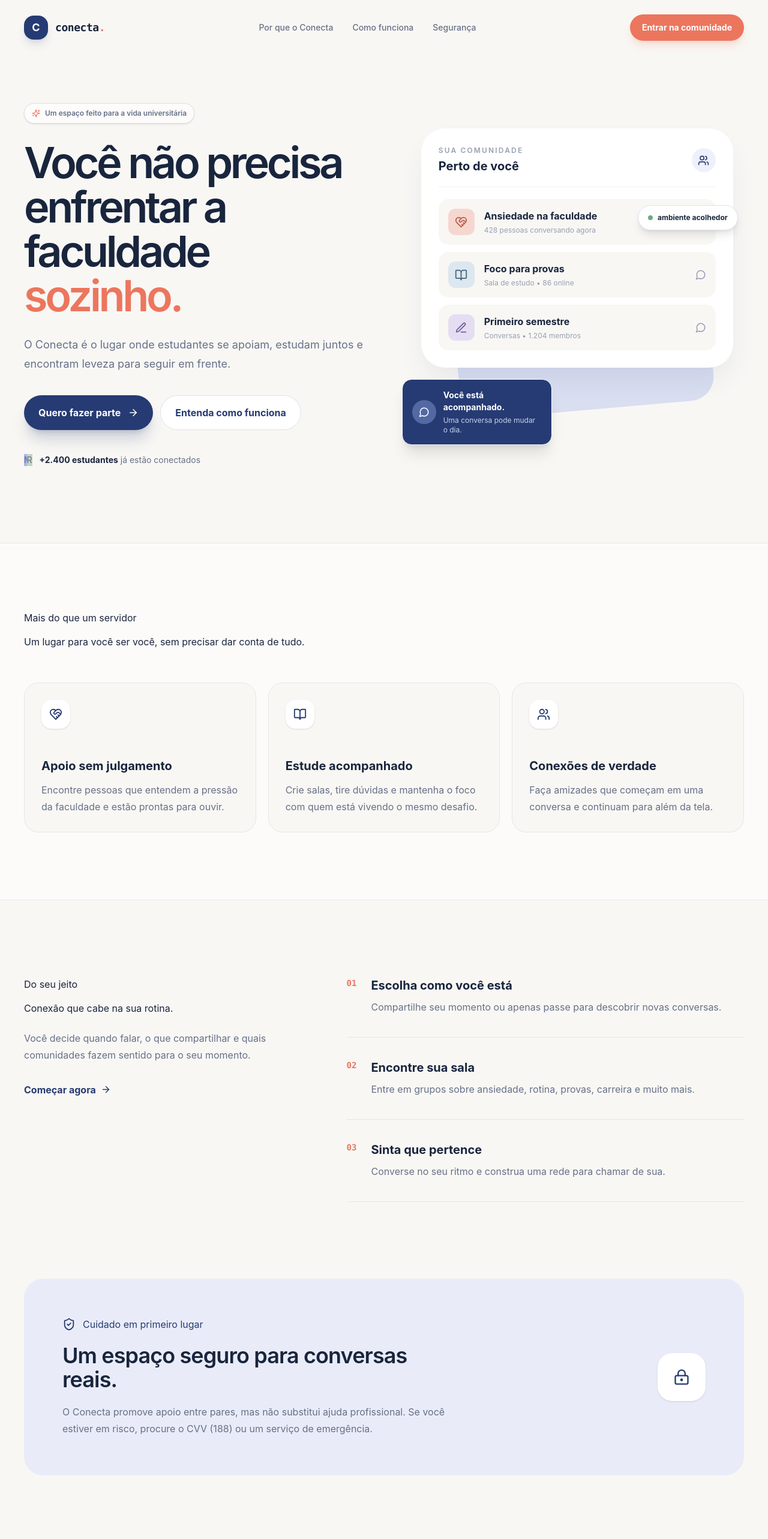
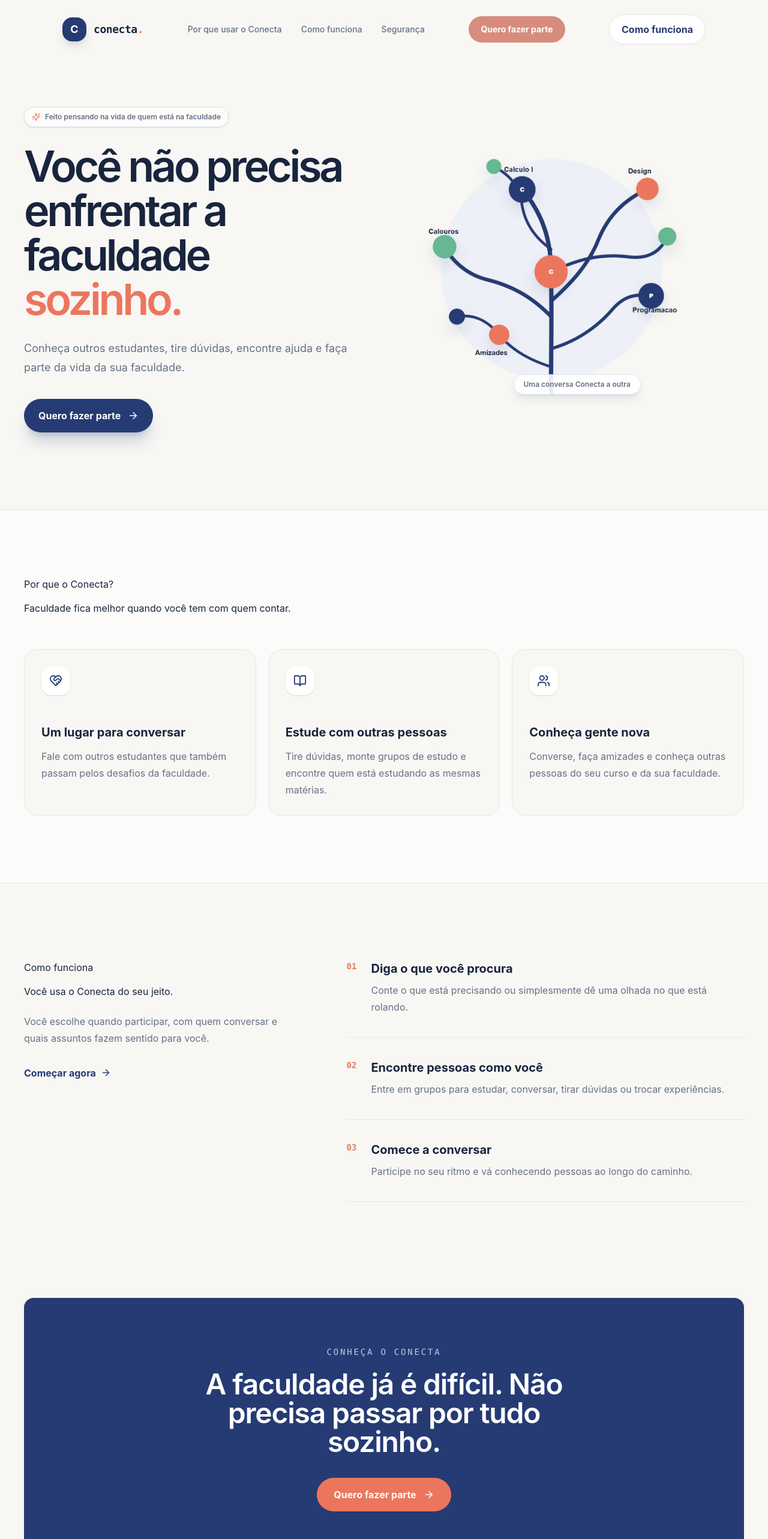
Before and after one commit to Conecta-devs/Conecta-frontend, a Vue app: page / in a window 1280 px wide. Shown: the top 2566 px of the page at 60% size. Built offline with nearby package versions, Linux system fonts and the light colour scheme.

Commit message:
Add Hero to landpage

```diff
--- a/src/components/Landpage.vue
+++ b/src/components/Landpage.vue
@@ -1,5 +1,6 @@
 <script setup>
-import { ref } from "vue";
+import { ref } from 'vue'
+
 import {
   ArrowRight,
   BookOpen,
@@ -7,98 +8,111 @@ import {
   HeartHandshake,
   LockKeyhole,
   Menu,
-  MessageCircle,
   PenLine,
-  Search,
   ShieldCheck,
   Sparkles,
   Users,
   X,
-} from "@lucide/vue";
+} from '@lucide/vue'
 
-const menuAberto = ref(false);
-const aviso = ref("");
+const menuAberto = ref(false)
+
+const aviso = ref('')
 
 function abrirComunidade() {
-  aviso.value = "Perfeito. Sua jornada no Conecta começa agora.";
-  document.querySelector("#comunidade")?.scrollIntoView({ behavior: "smooth" });
+  aviso.value = 'Perfeito. Sua jornada no Conecta começa agora.'
+  document.querySelector('#comunidade')?.scrollIntoView({ behavior: 'smooth' })
 }
 
 function fecharAviso() {
-  aviso.value = "";
+  aviso.value = ''
 }
 
 const beneficios = [
   {
     icon: HeartHandshake,
-    title: "Apoio sem julgamento",
-    text:
-      "Encontre pessoas que entendem a pressão da faculdade e estão prontas para ouvir.",
+    title: 'Um lugar para conversar',
+    text: 'Fale com outros estudantes que também passam pelos desafios da faculdade.',
   },
+
   {
     icon: BookOpen,
-    title: "Estude acompanhado",
-    text:
-      "Crie salas, tire dúvidas e mantenha o foco com quem está vivendo o mesmo desafio.",
+    title: 'Estude com outras pessoas',
+    text: 'Tire dúvidas, monte grupos de estudo e encontre quem está estudando as mesmas matérias.',
   },
+
   {
     icon: Users,
-    title: "Conexões de verdade",
-    text: "Faça amizades que começam em uma conversa e continuam para além da tela.",
+    title: 'Conheça gente nova',
+    text: 'Converse, faça amizades e conheça outras pessoas do seu curso e da sua faculdade.',
   },
-];
+]
 
 const passos = [
   {
-    number: "01",
-    title: "Escolha como você está",
-    text: "Compartilhe seu momento ou apenas passe para descobrir novas conversas.",
+    number: '01',
+    title: 'Diga o que você procura',
+    text: 'Conte o que está precisando ou simplesmente dê uma olhada no que está rolando.',
   },
+
   {
-    number: "02",
-    title: "Encontre sua sala",
-    text: "Entre em grupos sobre ansiedade, rotina, provas, carreira e muito mais.",
+    number: '02',
+    title: 'Encontre pessoas como você',
+    text: 'Entre em grupos para estudar, conversar, tirar dúvidas ou trocar experiências.',
   },
+
   {
-    number: "03",
-    title: "Sinta que pertence",
-    text: "Converse no seu ritmo e construa uma rede para chamar de sua.",
+    number: '03',
+    title: 'Comece a conversar',
+    text: 'Participe no seu ritmo e vá conhecendo pessoas ao longo do caminho.',
   },
-];
+]
 </script>
 
 <template>
   <div class="min-h-screen overflow-hidden bg-[#f8f7f4] text-[#19253d]">
     <header
-      class="relative z-20 mx-auto flex max-w-7xl items-center justify-between px-6 py-6 lg:px-10"
+      class="relative z-20 mx-auto flex min-w-6xl max-w-dvh items-center justify-between px-6 py-6 lg:px-10"
     >
       <a href="#inicio" class="flex items-center gap-3" aria-label="Conecta, início">
         <span
           class="grid h-10 w-10 place-items-center rounded-2xl bg-[#263b73] text-lg font-bold text-white shadow-lg shadow-[#263b73]/15"
-          >C</span
         >
-        <span class="font-mono text-lg font-semibold tracking-tight"
-          >conecta<span class="text-[#ec765d]">.</span></span
-        >
+          C
+        </span>
+
+        <span class="font-mono text-lg font-semibold tracking-tight">
+          conecta<span class="text-[#ec765d]">.</span>
+        </span>
       </a>
+
       <nav
         class="hidden items-center gap-8 text-sm font-medium text-[#667087] md:flex"
         aria-label="Navegação principal"
       >
-        <a class="transition-colors hover:text-[#263b73]" href="#por-que"
-          >Por que o Conecta</a
-        >
-        <a class="transition-colors hover:text-[#263b73]" href="#como-funciona"
-          >Como funciona</a
-        >
-        <a class="transition-colors hover:text-[#263b73]" href="#seguranca">Segurança</a>
+        <a class="transition-colors hover:text-[#263b73]" href="#por-que">
+          Por que usar o Conecta
+        </a>
+
+        <a class="transition-colors hover:text-[#263b73]" href="#como-funciona"> Como funciona </a>
+
+        <a class="transition-colors hover:text-[#263b73]" href="#seguranca"> Segurança </a>
       </nav>
+
       <button
-        class="hidden cursor-pointer rounded-full bg-[#ec765d] px-5 py-3 text-sm font-bold text-white shadow-lg shadow-[#ec765d]/20 transition-transform hover:-translate-y-0.5 md:block"
+        class="hidden cursor-pointer rounded-full bg-[#d88c7d] px-5 py-3 text-sm font-bold text-white md:block hover:bg-[#d87663] transition-colors"
         @click="abrirComunidade"
       >
-        Entrar na comunidade
+        Quero fazer parte
       </button>
+
+      <a
+        href="#como-funciona"
+        class="hidden items-center justify-center gap-2 rounded-full border border-[#dfe2eb] bg-white px-5 py-3 font-bold md:block text-[#263b73] transition-colors hover:border-[#263b73]"
+      >
+        Como funciona
+      </a>
+
       <button
         class="rounded-xl p-2 text-[#263b73] md:hidden"
         :aria-expanded="menuAberto"
@@ -106,21 +120,29 @@ const passos = [
         @click="menuAberto = !menuAberto"
       >
         <X v-if="menuAberto" :size="24" />
+
         <Menu v-else :size="24" />
       </button>
     </header>
+
+    <!-- Separação do header -->
+    <!--Main Mexer com cuidade-->
     <div
       v-if="menuAberto"
       class="relative z-20 mx-6 rounded-2xl border border-[#dfe2eb] bg-white p-4 shadow-xl md:hidden"
     >
       <nav class="flex flex-col gap-4 text-sm font-medium text-[#667087]">
-        <a href="#por-que" @click="menuAberto = false">Por que o Conecta</a>
-        <a href="#como-funciona" @click="menuAberto = false">Como funciona</a>
-        <a href="#seguranca" @click="menuAberto = false">Segurança</a>
+        <a href="#por-que" @click="menuAberto = false"> Por que usar o Conecta </a>
+
+        <a href="#como-funciona" @click="menuAberto = false"> Como funciona </a>
+
+        <a href="#seguranca" @click="menuAberto = false"> Segurança </a>
       </nav>
     </div>
 
     <main id="inicio">
+      <!-- HERO || Essa parte aqui é fogo -->
+
       <section
         class="relative mx-auto grid max-w-7xl items-center gap-16 px-6 pb-24 pt-12 lg:grid-cols-[1.02fr_.98fr] lg:px-10 lg:pb-32 lg:pt-20"
       >
@@ -128,127 +150,48 @@ const passos = [
           <div
             class="mb-7 inline-flex items-center gap-2 rounded-full border border-[#dfe2eb] bg-white/70 px-3 py-2 text-xs font-semibold text-[#667087] shadow-sm"
           >
-            <Sparkles :size="14" class="text-[#ec765d]" /> Um espaço feito para a vida
-            universitária
+            <Sparkles :size="14" class="text-[#ec765d]" />
+
+            Feito pensando na vida de quem está na faculdade
           </div>
+
           <h1
-            class=" select-none max-w-3xl font-sans text-5xl font-semibold leading-[1.03] tracking-[-0.06em] text-[#19253d] sm:text-6xl lg:text-7xl"
+            class="select-none max-w-3xl font-sans text-5xl font-semibold leading-[1.03] tracking-[-0.06em] text-[#19253d] sm:text-6xl lg:text-7xl"
           >
             Você não precisa enfrentar a faculdade
-            <span class="text-[#ec765d]">sozinho.</span>
+
+            <span class="text-[#ec765d]"> sozinho. </span>
           </h1>
+
           <p class="mt-7 max-w-xl text-lg leading-8 text-[#667087] select-none">
-            O Conecta é o lugar onde estudantes se apoiam, estudam juntos e encontram
-            leveza para seguir em frente.
+            Conheça outros estudantes, tire dúvidas, encontre ajuda e faça parte da vida da sua
+            faculdade.
           </p>
+
           <div class="mt-9 flex flex-col gap-3 sm:flex-row">
             <button
               class="group cursor-pointer inline-flex items-center justify-center gap-3 rounded-full bg-[#263b73] px-6 py-4 font-bold text-white shadow-xl shadow-[#263b73]/20 transition-all hover:-translate-y-1 hover:bg-[#1e315f]"
               @click="abrirComunidade"
             >
               Quero fazer parte
-              <ArrowRight
-                :size="18"
-                class="transition-transform group-hover:translate-x-1"
-              />
+
+              <ArrowRight :size="18" class="transition-transform group-hover:translate-x-1" />
             </button>
-            <a
-              href="#como-funciona"
-              class="inline-flex items-center justify-center gap-2 rounded-full border border-[#dfe2eb] bg-white px-6 py-4 font-bold text-[#263b73] transition-colors hover:border-[#263b73]"
-              >Entenda como funciona</a
-            >
-          </div>
-          <div class="mt-10 flex items-center gap-3 text-sm text-[#667087]">
-            <span class="flex -space-x-2"
-              ><span class="avatar bg-[#f2b7a8]">L</span
-              ><span class="avatar bg-[#a9b7e5]">M</span
-              ><span class="avatar bg-[#c4d5bf]">R</span></span
-            ><span
-              ><strong class="text-[#19253d]">+2.400 estudantes</strong> já estão
-              conectados</span
-            >
           </div>
         </div>
 
-        <div class="relative mx-auto h-[440px] w-full max-w-[520px] lg:h-[520px]">
+        <div class="connection-tree relative mx-auto w-full max-w-[600px]" aria-hidden="true">
+          <img src="../assets/connection-tree.png" alt="" class="h-auto w-full" />
+
           <div
-            class="absolute inset-x-8 top-5 h-[390px] rotate-[-5deg] rounded-[2.5rem] bg-[#d9def0] lg:inset-x-12 lg:h-[450px]"
-          ></div>
-          <div
-            class="absolute inset-x-0 top-0 rounded-[2.5rem] border border-white/80 bg-white p-5 shadow-2xl shadow-[#263b73]/10 sm:p-7"
+            class="select-none connection-tree-note absolute bottom-8 left-1/2 -translate-x-1/2 rounded-full border border-[#dfe2eb] bg-white/90 px-4 py-2 text-xs font-semibold text-[#667087] shadow-lg shadow-[#263b73]/10"
           >
-            <div class="flex items-center justify-between border-b border-[#edf0f5] pb-5">
-              <div>
-                <p
-                  class="text-xs font-semibold uppercase tracking-[.18em] text-[#98a0b3]"
-                >
-                  sua comunidade
-                </p>
-                <h2 class="mt-1 text-xl font-bold">Perto de você</h2>
-              </div>
-              <span
-                class="grid h-10 w-10 place-items-center rounded-full bg-[#eef0fb] text-[#263b73]"
-                ><Users :size="19"
-              /></span>
-            </div>
-            <div class="mt-5 space-y-3">
-              <div class="flex items-center gap-4 rounded-2xl bg-[#f8f7f4] p-4">
-                <div
-                  class="grid h-11 w-11 place-items-center rounded-xl bg-[#f5d7d0] text-[#b95b48]"
-                >
-                  <HeartHandshake :size="21" />
-                </div>
-                <div class="flex-1">
-                  <p class="font-bold">Ansiedade na faculdade</p>
-                  <p class="mt-1 text-xs text-[#98a0b3]">428 pessoas conversando agora</p>
-                </div>
-                <MessageCircle :size="18" class="text-[#98a0b3]" />
-              </div>
-              <div class="flex items-center gap-4 rounded-2xl bg-[#f8f7f4] p-4">
-                <div
-                  class="grid h-11 w-11 place-items-center rounded-xl bg-[#dce7ef] text-[#41657b]"
-                >
-                  <BookOpen :size="21" />
-                </div>
-                <div class="flex-1">
-                  <p class="font-bold">Foco para provas</p>
-                  <p class="mt-1 text-xs text-[#98a0b3]">Sala de estudo • 86 online</p>
-                </div>
-                <MessageCircle :size="18" class="text-[#98a0b3]" />
-              </div>
-              <div class="flex items-center gap-4 rounded-2xl bg-[#f8f7f4] p-4">
-                <div
-                  class="grid h-11 w-11 place-items-center rounded-xl bg-[#e5def2] text-[#725e9b]"
-                >
-                  <PenLine :size="21" />
-                </div>
-                <div class="flex-1">
-                  <p class="font-bold">Primeiro semestre</p>
-                  <p class="mt-1 text-xs text-[#98a0b3]">Conversas • 1.204 membros</p>
-                </div>
-                <MessageCircle :size="18" class="text-[#98a0b3]" />
-              </div>
-            </div>
-          </div>
-          <div
-            class="absolute -bottom-2 -left-2 flex max-w-[250px] items-center gap-3 rounded-2xl border border-white bg-[#263b73] p-4 text-white shadow-xl sm:-left-8"
-          >
-            <span
-              class="grid h-10 w-10 shrink-0 place-items-center rounded-full bg-[#5369a3]"
-              ><MessageCircle :size="18"
-            /></span>
-            <div>
-              <p class="text-sm font-bold">Você está acompanhado.</p>
-              <p class="mt-1 text-xs text-[#c8d1ed]">Uma conversa pode mudar o dia.</p>
-            </div>
-          </div>
-          <div
-            class="absolute -right-2 top-32 hidden items-center gap-2 rounded-full border border-[#dfe2eb] bg-white px-4 py-3 text-xs font-bold shadow-lg sm:flex"
-          >
-            <span class="h-2 w-2 rounded-full bg-[#6eaa83]"></span> ambiente acolhedor
+            Uma conversa Conecta a outra
           </div>
         </div>
       </section>
+
+      <!-- POR QUE SAboooor! -->
 
       <section
         id="por-que"
@@ -256,11 +199,13 @@ const passos = [
       >
         <div class="mx-auto max-w-7xl">
           <div class="max-w-xl">
-            <p class="eyebrow">Mais do que um servidor</p>
+            <p class="eyebrow">Por que o Conecta?</p>
+
             <h2 class="section-title mt-4">
-              Um lugar para você ser você, sem precisar dar conta de tudo.
+              Faculdade fica melhor quando você tem com quem contar.
             </h2>
           </div>
+
           <div class="mt-14 grid gap-5 md:grid-cols-3">
             <article
               v-for="beneficio in beneficios"
@@ -272,109 +217,120 @@ const passos = [
               >
                 <component :is="beneficio.icon" :size="22" />
               </div>
-              <h3 class="text-xl font-bold">{{ beneficio.title }}</h3>
-              <p class="mt-3 leading-7 text-[#667087]">{{ beneficio.text }}</p>
+
+              <h3 class="text-xl font-bold">
+                {{ beneficio.title }}
+              </h3>
+
+              <p class="mt-3 leading-7 text-[#667087]">
+                {{ beneficio.text }}
+              </p>
             </article>
           </div>
         </div>
       </section>
 
+      <!-- COMO FUNCIONA -->
+
       <section id="como-funciona" class="mx-auto max-w-7xl px-6 py-20 lg:px-10 lg:py-32">
         <div class="grid gap-14 lg:grid-cols-[.8fr_1.2fr] lg:gap-24">
           <div>
-            <p class="eyebrow select-none">Do seu jeito</p>
-            <h2 class="section-title mt-4 select-none">Conexão que cabe na sua rotina.</h2>
+            <p class="eyebrow select-none">Como funciona</p>
+
+            <h2 class="section-title mt-4 select-none">Você usa o Conecta do seu jeito.</h2>
+
             <p class="mt-6 leading-7 text-[#667087] select-none">
-              Você decide quando falar, o que compartilhar e quais comunidades fazem
-              sentido para o seu momento.
+              Você escolhe quando participar, com quem conversar e quais assuntos fazem sentido para
+              você.
             </p>
+
             <a
               href="#comunidade"
               class="mt-8 inline-flex items-center gap-2 font-bold text-[#263b73] select-none hover:text-[#ec765d]"
-              >Começar agora <ArrowRight :size="17"
-            /></a>
+            >
+              Começar agora
+
+              <ArrowRight :size="17" />
+            </a>
           </div>
+
           <div class="space-y-9">
             <div
               v-for="passo in passos"
               :key="passo.number"
               class="flex gap-6 border-b border-[#e5e6eb] pb-9"
             >
-              <span class="font-mono text-sm font-bold text-[#ec765d]">{{
-                passo.number
-              }}</span>
+              <span class="font-mono text-sm font-bold text-[#ec765d]">
+                {{ passo.number }}
+              </span>
+
               <div>
-                <h3 class="text-xl font-bold">{{ passo.title }}</h3>
-                <p class="mt-2 leading-7 text-[#667087]">{{ passo.text }}</p>
+                <h3 class="text-xl font-bold">
+                  {{ passo.title }}
+                </h3>
+
+                <p class="mt-2 leading-7 text-[#667087]">
+                  {{ passo.text }}
+                </p>
               </div>
             </div>
           </div>
         </div>
       </section>
 
-      <section id="seguranca" class="px-6 pb-20 lg:px-10 lg:pb-28">
+      <!-- COMUNIDADE -->
+
+      <section id="comunidade" class="px-6 pb-20 lg:px-10 lg:pb-28 p-8">
         <div
-          class="mx-auto grid max-w-7xl items-center gap-10 rounded-[2rem] bg-[#e9ecf8] p-8 sm:p-12 lg:grid-cols-[1fr_auto] lg:p-16"
-        >
-          <div>
-            <div class="flex items-center gap-3 text-[#263b73]">
-              <ShieldCheck :size="22" />
-              <p class="eyebrow !text-[#263b73] select-none">Cuidado em primeiro lugar</p>
-            </div>
-            <h2
-              class="mt-5 select-none max-w-2xl text-3xl font-semibold tracking-tight text-[#19253d] sm:text-4xl"
-            >
-              Um espaço seguro para conversas reais.
-            </h2>
-            <p class="mt-5 max-w-2xl leading-7 text-[#667087] select-none">
-              O Conecta promove apoio entre pares, mas não substitui ajuda profissional.
-              Se você estiver em risco, procure o CVV (188) ou um serviço de emergência.
-            </p>
-          </div>
-          <div
-            class="grid h-20 w-20 place-items-center rounded-3xl bg-white text-[#263b73] shadow-sm"
-          >
-            <LockKeyhole :size="28" />
-          </div>
-        </div>
-      </section>
-
-      <section id="comunidade" class="px-6 pb-20 lg:px-10 lg:pb-28">
-        <div
-          class="mx-auto max-w-7xl overflow-hidden rounded-[2rem] bg-[#263b73] px-8 py-14 text-center text-white sm:px-12 lg:py-20"
+          class="mx-auto max-w-7xl overflow-hidden rounded-[1rem] bg-[#263b73] px-8 py-14 text-center text-white sm:px-12 lg:py-20"
         >
           <p class="font-mono select-none text-sm uppercase tracking-[.2em] text-[#bfc9e7]">
-            Seu próximo capítulo começa aqui
+            Conheça o Conecta
           </p>
+
           <h2
             class="mx-auto select-none mt-5 max-w-2xl text-4xl font-semibold tracking-tight sm:text-5xl"
           >
-            Faculdade é difícil. Você não precisa torná-la solitária.
+            A faculdade já é difícil. Não precisa passar por tudo sozinho.
           </h2>
+
           <button
-            class="mt-9 cursor-pointer inline-flex items-center gap-3 rounded-full bg-[#ec765d] px-7 py-4 font-bold text-white transition-transform hover:-translate-y-1"
+            class="mt-9 cursor-pointer inline-flex items-center gap-3 rounded-full bg-[#ec765d] px-7 py-4 font-bold text-white transition-colors hover:bg-[#f1421f]"
             @click="aviso = 'Você entrou na lista. Em breve, o Conecta estará com você.'"
           >
-            Entrar na comunidade <ArrowRight :size="18" />
+            Quero fazer parte
+
+            <ArrowRight :size="18" />
           </button>
         </div>
       </section>
     </main>
 
+    <!-- FOOTER -->
+
     <footer
       class="mx-auto flex max-w-7xl flex-col gap-4 px-6 pb-10 text-sm text-[#98a0b3] sm:flex-row sm:items-center sm:justify-between lg:px-10"
     >
-      <span class="font-mono font-semibold text-[#263b73]"
-        >conecta<span class="text-[#ec765d]">.</span></span
-      ><span>Feito para estudantes, por estudantes.</span><span>© 2026 Conecta</span>
+      <span class="font-mono font-semibold text-[#263b73]">
+        conecta<span class="text-[#ec765d]">.</span>
+      </span>
+
+      <span> Feito por estudantes, para estudantes. </span>
+
+      <span> © 2026 Conecta </span>
     </footer>
 
+    <!-- AVISO -->
+    <!-- Lembrando tudo que for mexer avise -->
     <div
       v-if="aviso"
       class="fixed bottom-6 left-1/2 z-50 flex w-[calc(100%-2rem)] max-w-md -translate-x-1/2 items-center justify-between gap-4 rounded-2xl bg-[#19253d] px-5 py-4 text-sm text-white shadow-2xl"
     >
-      <span>{{ aviso }}</span
-      ><button
+      <span>
+        {{ aviso }}
+      </span>
+
+      <button
         class="text-[#bfc9e7] hover:text-white"
         aria-label="Fechar aviso"
         @click="fecharAviso"
```
Also changed, not shown: src/assets/connection-tree.png (added).
